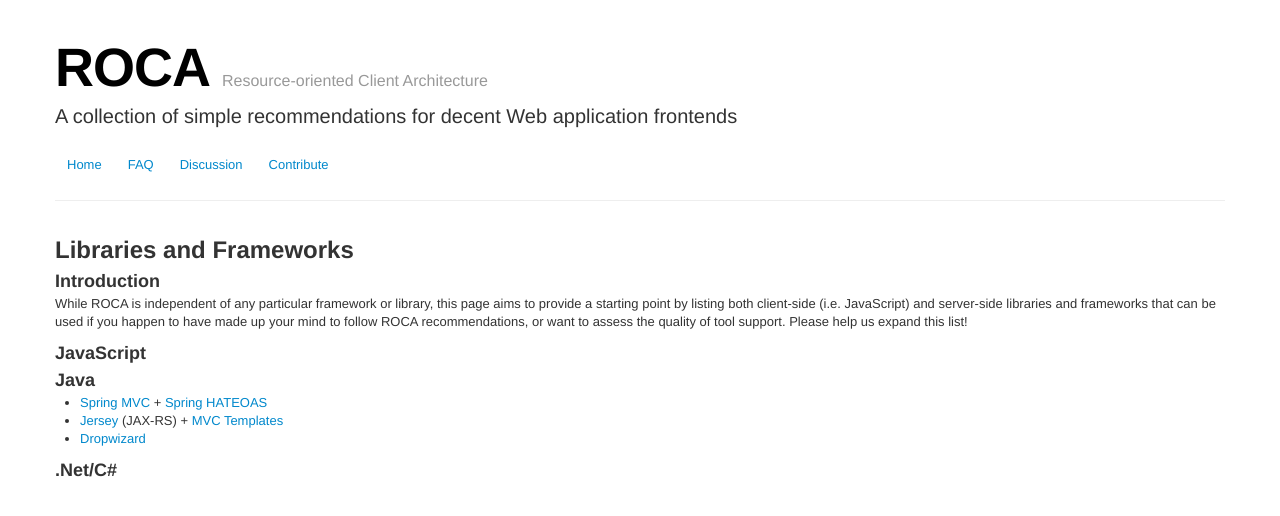
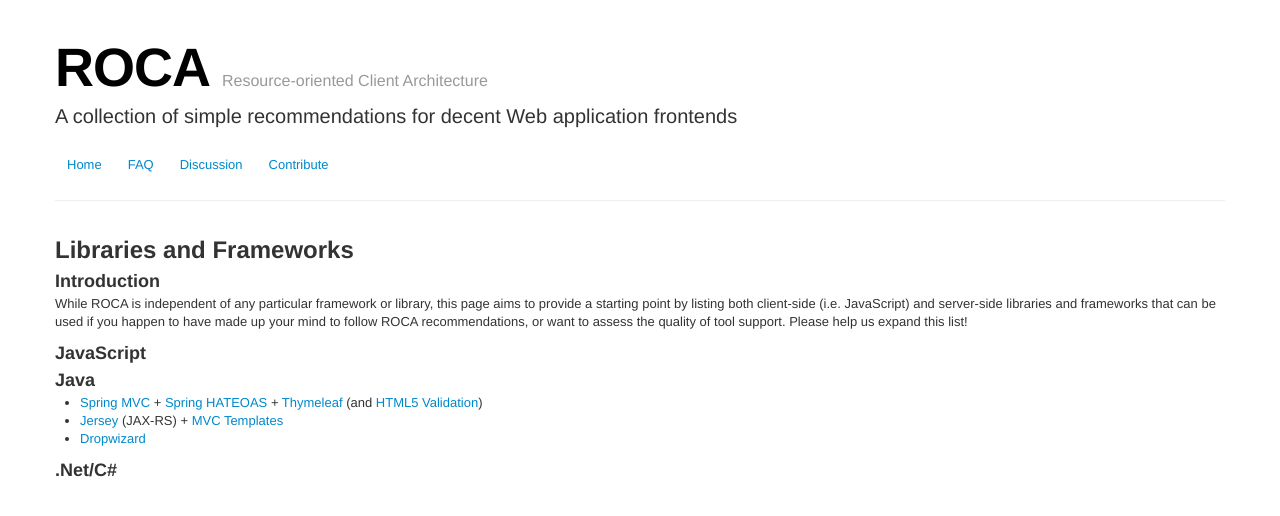
Before and after one commit to innoq/ROCA, a Jekyll site: the page built from tools.md, in a window 1280 px wide. Shown: the top 516 px of the page. Built offline with Jekyll 4.4.1, drawn with Linux system fonts in a browser that asks for light colours.

Commit message:
Added Thymeleaf and HTML5 validation dialect

```diff
--- a/tools.md
+++ b/tools.md
@@ -18,7 +18,7 @@
 ### JavaScript
 
 ### Java
-* [Spring MVC](http://www.springsource.org/features/modern-web) + [Spring HATEOAS](https://github.com/SpringSource/spring-hateoas#spring-hateoas)
+* [Spring MVC](http://www.springsource.org/features/modern-web) + [Spring HATEOAS](https://github.com/SpringSource/spring-hateoas#spring-hateoas) + [Thymeleaf](http://www.thymeleaf.org) (and [HTML5 Validation](http://html5valdialect.sourceforge.net))
 * [Jersey](https://jersey.java.net) (JAX-RS) + [MVC Templates](https://jersey.java.net/nonav/documentation/latest/mvc.html)
 * [Dropwizard](http://dropwizard.codahale.com)
 
```
